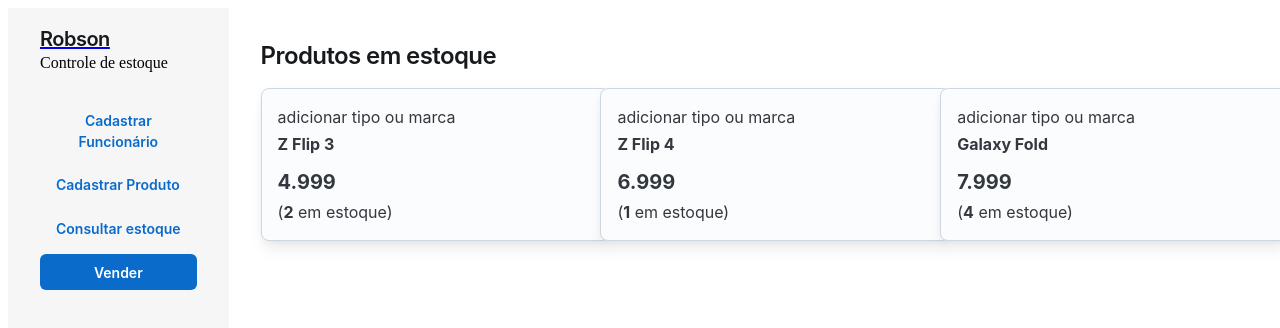
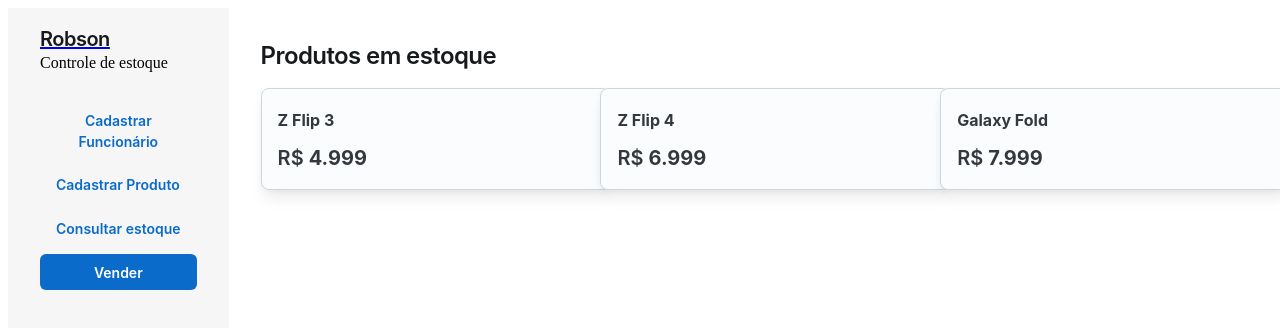
Before and after one commit to SlenderB13/robson-front, a React (Vite) app: page /products in a window 1280 px wide. Shown: the top 328 px of the page. Built offline with nearby package versions, Linux system fonts and the light colour scheme.

Commit message:
edit: novas infos no card do produto

```diff
--- a/src/components/ProductCard.tsx
+++ b/src/components/ProductCard.tsx
@@ -1,16 +1,16 @@
 import { Card, CardContent, Typography } from "@mui/joy"
 import { Product } from "../interfaces/Product"
 
-export const ProductCard = ({name, price, amount}: Product) => {
+export const ProductCard = ({name, price, brand}: Product) => {
     return (
         <Card sx={{ width: 320, maxWidth: '100%', boxShadow: 'lg' }}>
             <CardContent>
-                <Typography level="body3">adicionar tipo ou marca</Typography>
+                <Typography level="body3">{brand}</Typography>
                 <Typography fontWeight="xl">{name}</Typography>
 
-                <Typography fontSize="xl" fontWeight="xl" sx={{ mt: 1 }}>{price}</Typography>
-                <Typography level="body2">
-                (<b>{amount}</b> em estoque)
+                <Typography fontSize="xl" fontWeight="xl" sx={{ mt: 1 }}>
+                    <Typography level='body2' fontWeight='lg'>R$ </Typography>
+                    {price}
                 </Typography>
             </CardContent>
         </Card>
```
